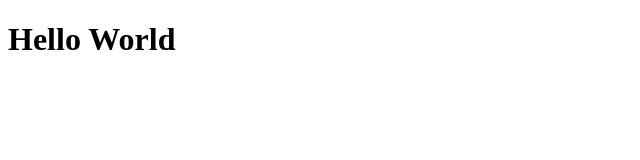
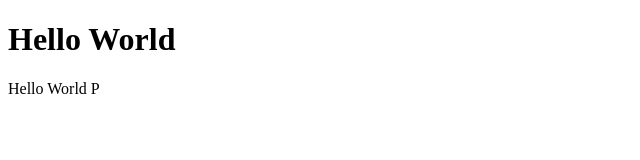
Before and after one commit to inazprema/web-test, a plain HTML site: page index.html in a window 1280 px wide. Shown: the whole page, without its empty margins (0-640 px from the left). Drawn offline with Linux system fonts and the light colour scheme.

Commit message:
menambahkan p

```diff
--- a/index.html
+++ b/index.html
@@ -7,5 +7,6 @@
   </head>
   <body>
     <h1>Hello World</h1>
+    <p>Hello World P</p>
   </body>
 </html>
```
